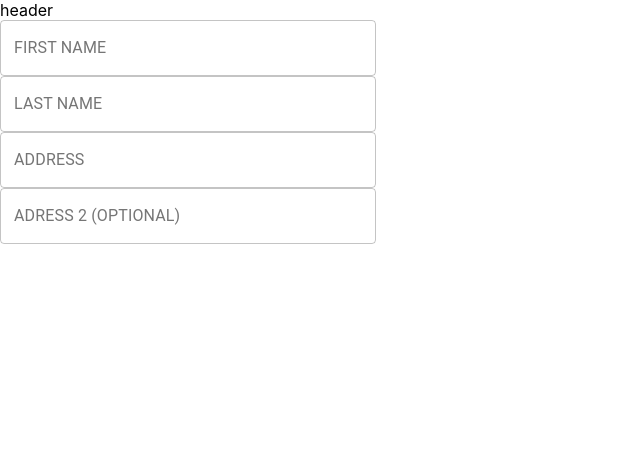
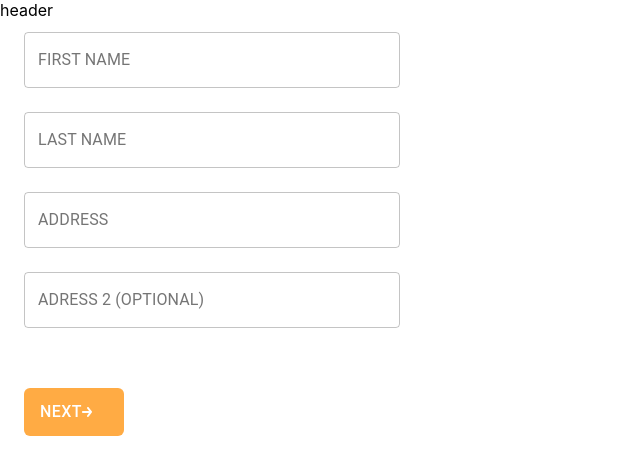
Before and after one commit to mitchelconstantin/self-app, a React (Create React App) app: page / in a window 1280 px wide. Shown: the top 474 px of the page, without its empty margins (0-640 px from the left). Built offline with nearby package versions, Linux system fonts and the light colour scheme.

Commit message:
move Assets into Src folder, improve styling of form

```diff
--- a/src/Components/Form.tsx
+++ b/src/Components/Form.tsx
@@ -1,18 +1,34 @@
 import React from 'react';
 import { Box, Button, TextField, makeStyles } from '@material-ui/core';
+// import WhiteArrow from '../Assets/White_Arrow.svg';
+import whitearrow from '../Assets/White_Arrow.svg';
 
 const useStyles = makeStyles(theme => ({
   container: {
+    width: '376px',
     display: 'flex',
-    flexDirection: 'column'
+    flexDirection: 'column',
+    paddingLeft: '24px',
+    paddingRight: '24px'
   },
   form: {
-    width: '376px',
     display: 'flex',
-    flexDirection: 'column'
+    flexDirection: 'column',
+    marginBottom: '48px'
+  },
+  textField: {
+    marginTop: '12px',
+    marginBottom: '12px'
   },
   button: {
-    color: 'white'
+    backgroundColor: '#FFAB44',
+    color: '#FFFFFF',
+    fontSize: '16px',
+    borderRadius: '6px',
+    height: '48px',
+    paddingLeft: '24p',
+    paddingRight: '24px',
+    width: '100px'
   }
 }));
 
@@ -21,12 +37,30 @@ export const Form = () => {
   return (
     <Box className={classes.container}>
       <form className={classes.form} noValidate autoComplete="off">
-        <TextField label="FIRST NAME" variant="outlined" />
-        <TextField label="LAST NAME" variant="outlined" />
-        <TextField label="ADDRESS" variant="outlined" />
-        <TextField label="ADRESS 2 (OPTIONAL)" variant="outlined" />
+        <TextField
+          className={classes.textField}
+          label="FIRST NAME"
+          variant="outlined"
+        />
+        <TextField
+          className={classes.textField}
+          label="LAST NAME"
+          variant="outlined"
+        />
+        <TextField
+          className={classes.textField}
+          label="ADDRESS"
+          variant="outlined"
+        />
+        <TextField
+          className={classes.textField}
+          label="ADRESS 2 (OPTIONAL)"
+          variant="outlined"
+        />
       </form>
-      <Button className={classes.button}>Submit</Button>
+      <Button className={classes.button}>
+        next <img src={whitearrow} alt={'Logo'} />
+      </Button>
     </Box>
   );
 };
```
Also changed, not shown: src/Assets/GiantRobotLTD_Logo.svg (renamed from Assets/GiantRobotLTD_Logo.svg), src/Assets/White_Arrow.svg (renamed from Assets/White_Arrow.svg).
